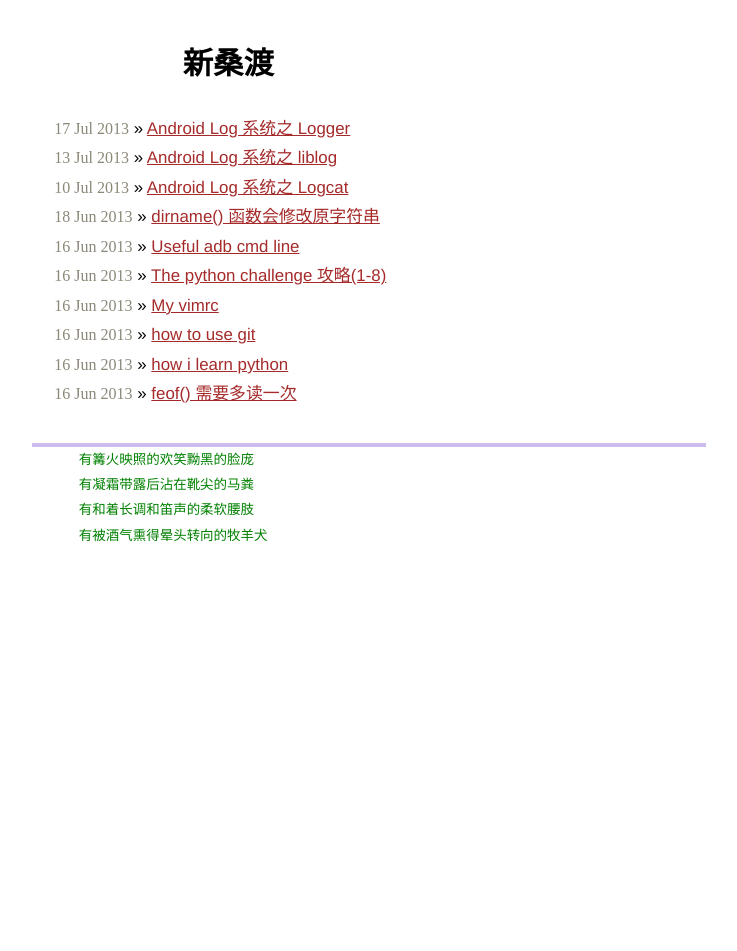
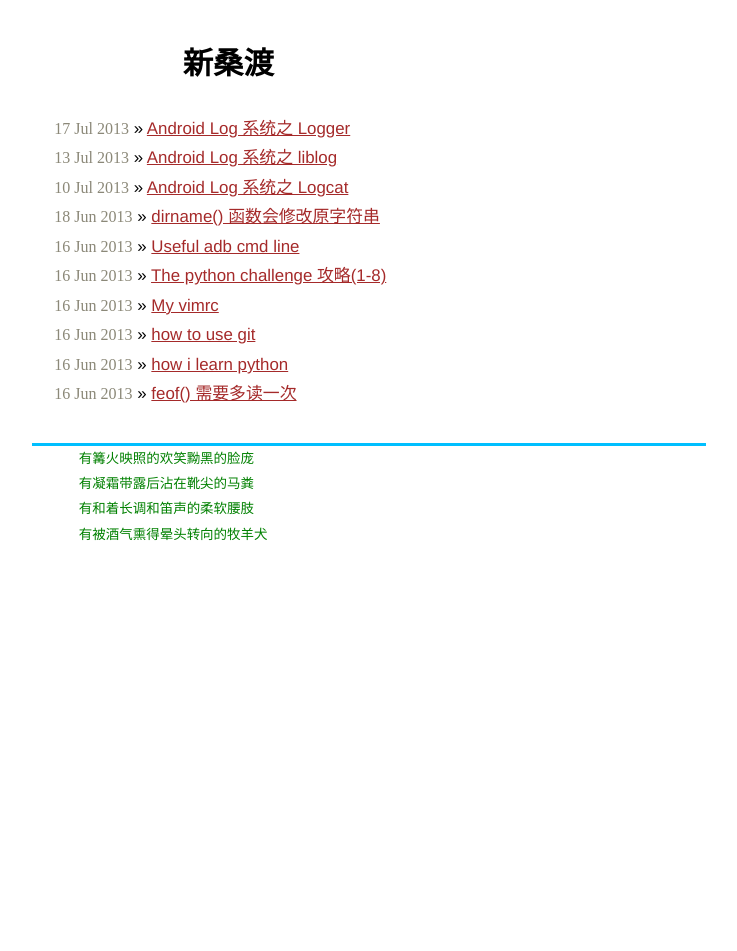
Before and after one commit to byrlx/byrlx.github.io, a Jekyll site: the page built from index.html, in a window 1280 px wide. Shown: the whole page, without its empty margins (271-1008 px from the left). Built offline with Jekyll 4.4.1, drawn with Linux system fonts in a browser that asks for light colours; Markdown is read by kramdown in place of the engine named in the settings.

Commit message:
modify post

```diff
--- a/css/screen.css
+++ b/css/screen.css
@@ -134,7 +134,7 @@ body {
 	  .site .footer {
 		  font-size: 80%;
 		  color: green;
-		  border-top: 4px solid #cbe;
+		  border-top: 3px solid #00bfff;
 		  margin-top: 1.5em;
 		  margin-left: 0em;
 		  overflow: hidden;
```
